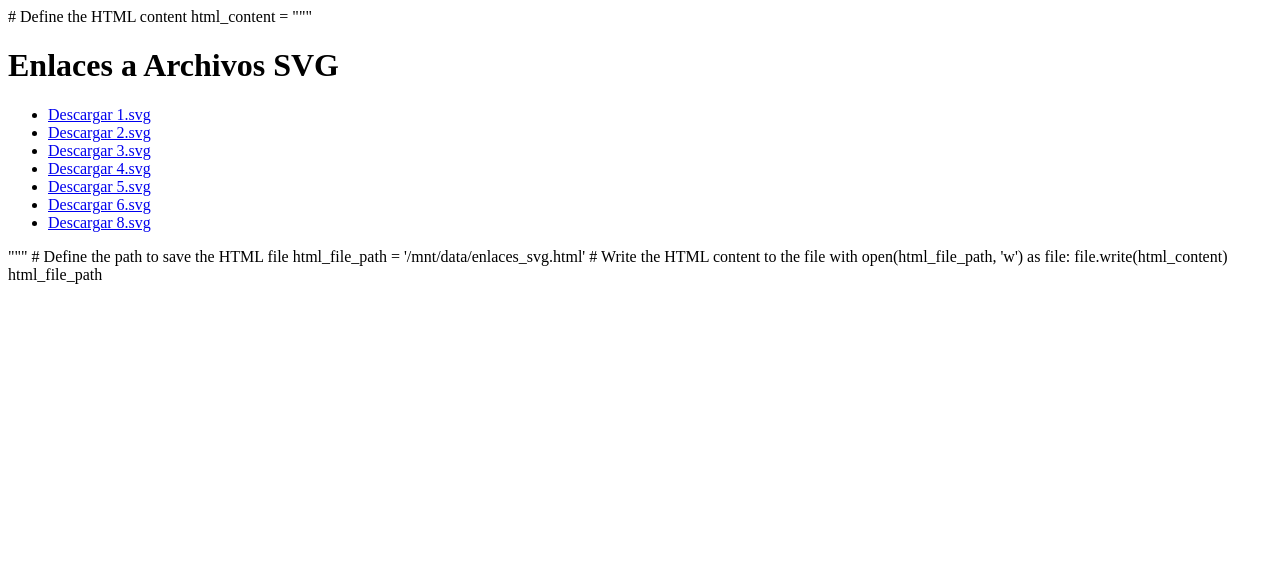
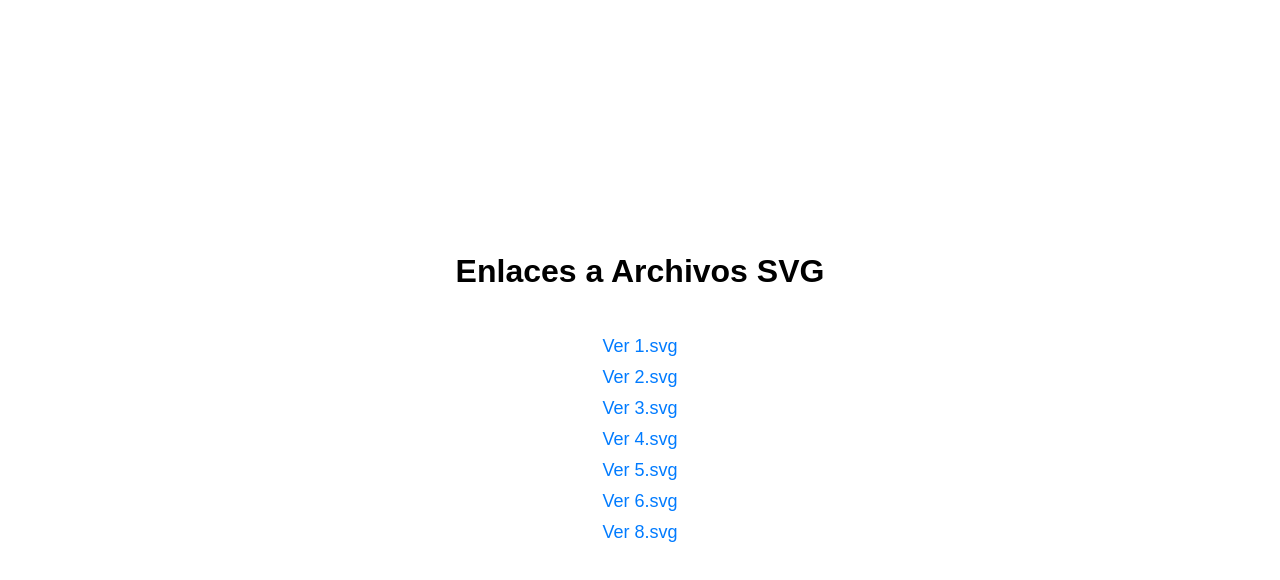
Before and after one commit to tprieto23/active-champi, a plain HTML site: page index.html in a window 1280 px wide. Drawn offline with Linux system fonts and the light colour scheme.

Commit message:
Update index.html

```diff
--- a/index.html
+++ b/index.html
@@ -1,32 +1,48 @@
-# Define the HTML content
-html_content = """
+
 <!DOCTYPE html>
 <html lang="es">
 <head>
     <meta charset="UTF-8">
     <meta name="viewport" content="width=device-width, initial-scale=1.0">
     <title>Enlaces a SVG</title>
+    <style>
+        body {
+            font-family: Arial, sans-serif;
+            margin: 0;
+            padding: 0;
+            display: flex;
+            flex-direction: column;
+            align-items: center;
+            justify-content: center;
+            height: 100vh;
+        }
+        h1 {
+            margin-bottom: 20px;
+        }
+        ul {
+            list-style-type: none;
+            padding: 0;
+        }
+        li {
+            margin: 10px 0;
+        }
+        a {
+            text-decoration: none;
+            color: #007BFF;
+            font-size: 18px;
+        }
+    </style>
 </head>
 <body>
     <h1>Enlaces a Archivos SVG</h1>
     <ul>
-        <li><a href="1.svg" download>Descargar 1.svg</a></li>
-        <li><a href="2.svg" download>Descargar 2.svg</a></li>
-        <li><a href="3.svg" download>Descargar 3.svg</a></li>
-        <li><a href="4.svg" download>Descargar 4.svg</a></li>
-        <li><a href="5.svg" download>Descargar 5.svg</a></li>
-        <li><a href="6.svg" download>Descargar 6.svg</a></li>
-        <li><a href="8.svg" download>Descargar 8.svg</a></li>
+        <li><a href="1.html">Ver 1.svg</a></li>
+        <li><a href="2.html">Ver 2.svg</a></li>
+        <li><a href="3.html">Ver 3.svg</a></li>
+        <li><a href="4.html">Ver 4.svg</a></li>
+        <li><a href="5.html">Ver 5.svg</a></li>
+        <li><a href="6.html">Ver 6.svg</a></li>
+        <li><a href="8.html">Ver 8.svg</a></li>
     </ul>
 </body>
 </html>
-"""
-
-# Define the path to save the HTML file
-html_file_path = '/mnt/data/enlaces_svg.html'
-
-# Write the HTML content to the file
-with open(html_file_path, 'w') as file:
-    file.write(html_content)
-
-html_file_path
```
